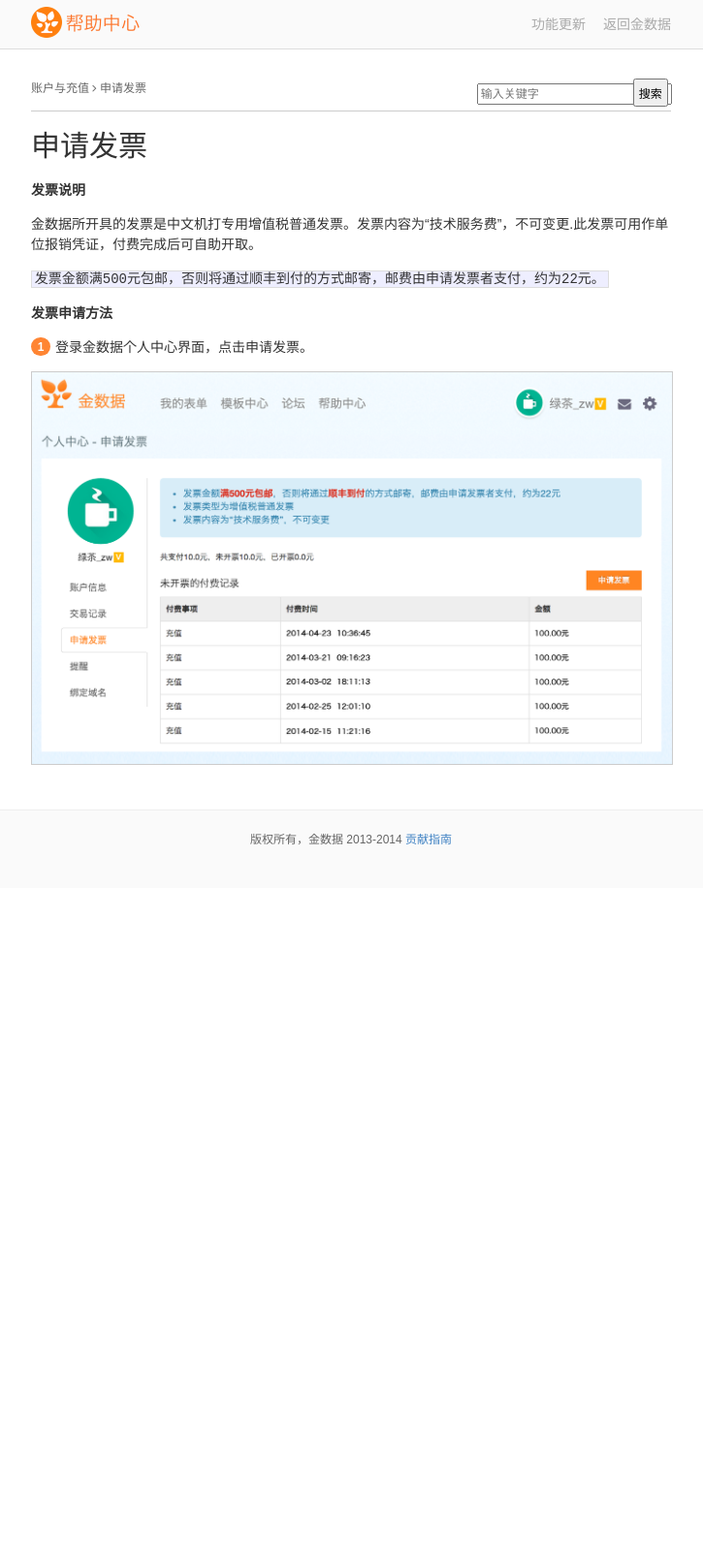
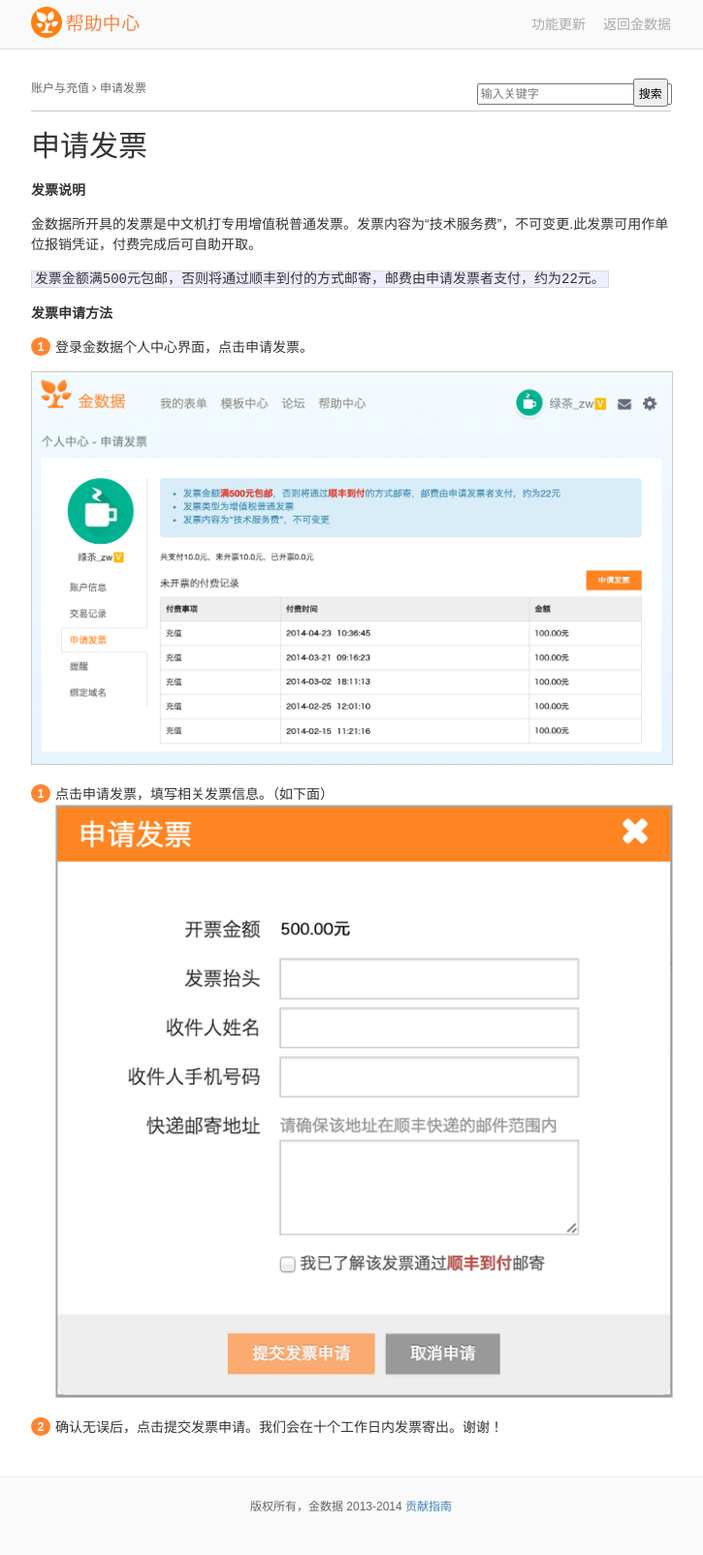
Before and after one commit to jinshuju/help.jinshuju.net, a Jekyll site: the page built from _posts/2014-2-7-invoices.md, in a window 1280 px wide. Shown: the whole page at 97% size, without its empty margins (278-1003 px from the left). Built offline with Jekyll 4.4.1, drawn with Linux system fonts in a browser that asks for light colours; Markdown is read by kramdown in place of the engine named in the settings; before the commit the page ends 916 px from its top, so only the background shows below that.

Commit message:
invoices

```diff
--- a/_posts/2014-2-7-invoices.md
+++ b/_posts/2014-2-7-invoices.md
@@ -19,3 +19,7 @@
 1. 登录金数据个人中心界面，点击申请发票。
 
 ![申请发票](/images/invoices-1.png)
+2. 点击申请发票，填写相关发票信息。（如下面）
+![申请发票](/images/invoices-2.png)
+
+3. 确认无误后，点击提交发票申请。我们会在十个工作日内发票寄出。谢谢！
```
Also changed, not shown: images/invoices-2.png (added).
